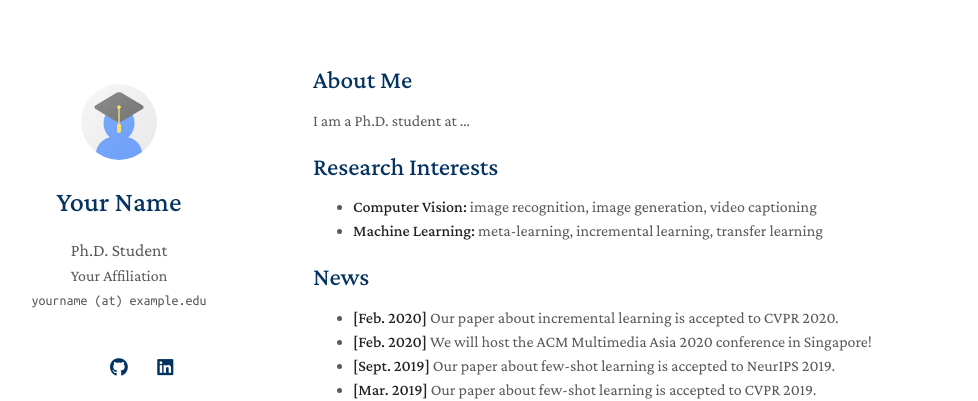
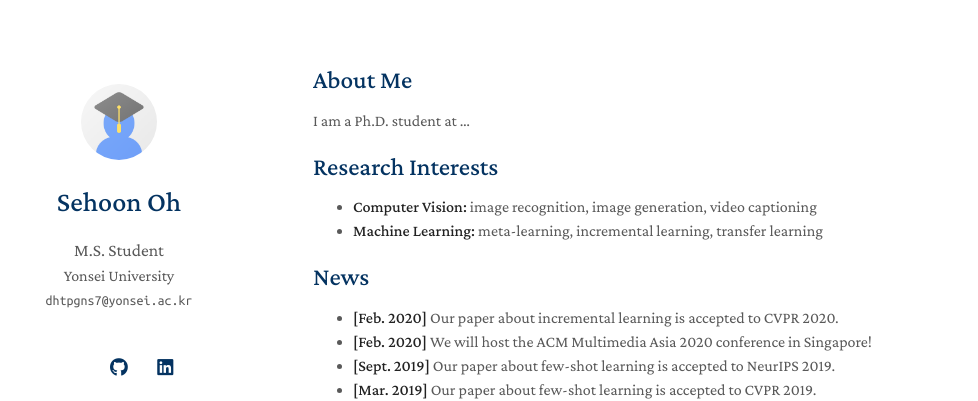
Before and after one commit to OHSEHOON99/OHSEHOON99.github.io, a Jekyll site: the page built from index.md, in a window 1280 px wide. Shown: the top 401 px of the page, without its empty margins (157-1135 px from the left). Built offline with Jekyll 4.4.1, drawn with Linux system fonts in a browser that asks for light colours; a style sheet for code colours, icons or effects is not loaded; our own code applies the rules of GitHub Pages for plain Markdown files.

Commit message:
Update _config.yml

```diff
--- a/_config.yml
+++ b/_config.yml
@@ -1,8 +1,8 @@
 # Basic Information
-title: Your Name
-position: Ph.D. Student
-affiliation: Your Affiliation
-email: yourname (at) example.edu
+title: Sehoon Oh
+position: M.S. Student
+affiliation: Yonsei University
+email: dhtpgns7@yonsei.ac.kr
 
 # Search Engine Optimization (SEO)
 # The following information is used to improve the website traffic from search engines, e.g., Google.
@@ -14,7 +14,7 @@ canonical: https://minimal-light-theme.yliu.me/
 # If you don't need one of them, you may delete the corresponding line.
 google_scholar: https://scholar.google.com/
 cv_link: assets/files/curriculum_vitae.pdf
-github_link: https://github.com/
+github_link: https://github.com/OHSEHOON99
 linkedin: https://www.linkedin.com/
 twitter: https://twitter.com/
 
@@ -38,7 +38,7 @@ font: "Serif" # or "Sans Serif"
 
 # Google Analytics ID
 # Please remove this if you don't use Google Analytics
-google_analytics: UA-111540567-4
+google_analytics: G-00H5M50DPQ
 
 # Use this project as a remote theme for GitHub Pages
 # See the guide here: https://docs.github.com/en/pages/setting-up-a-github-pages-site-with-jekyll/adding-a-theme-to-your-github-pages-site-using-jekyll
```
